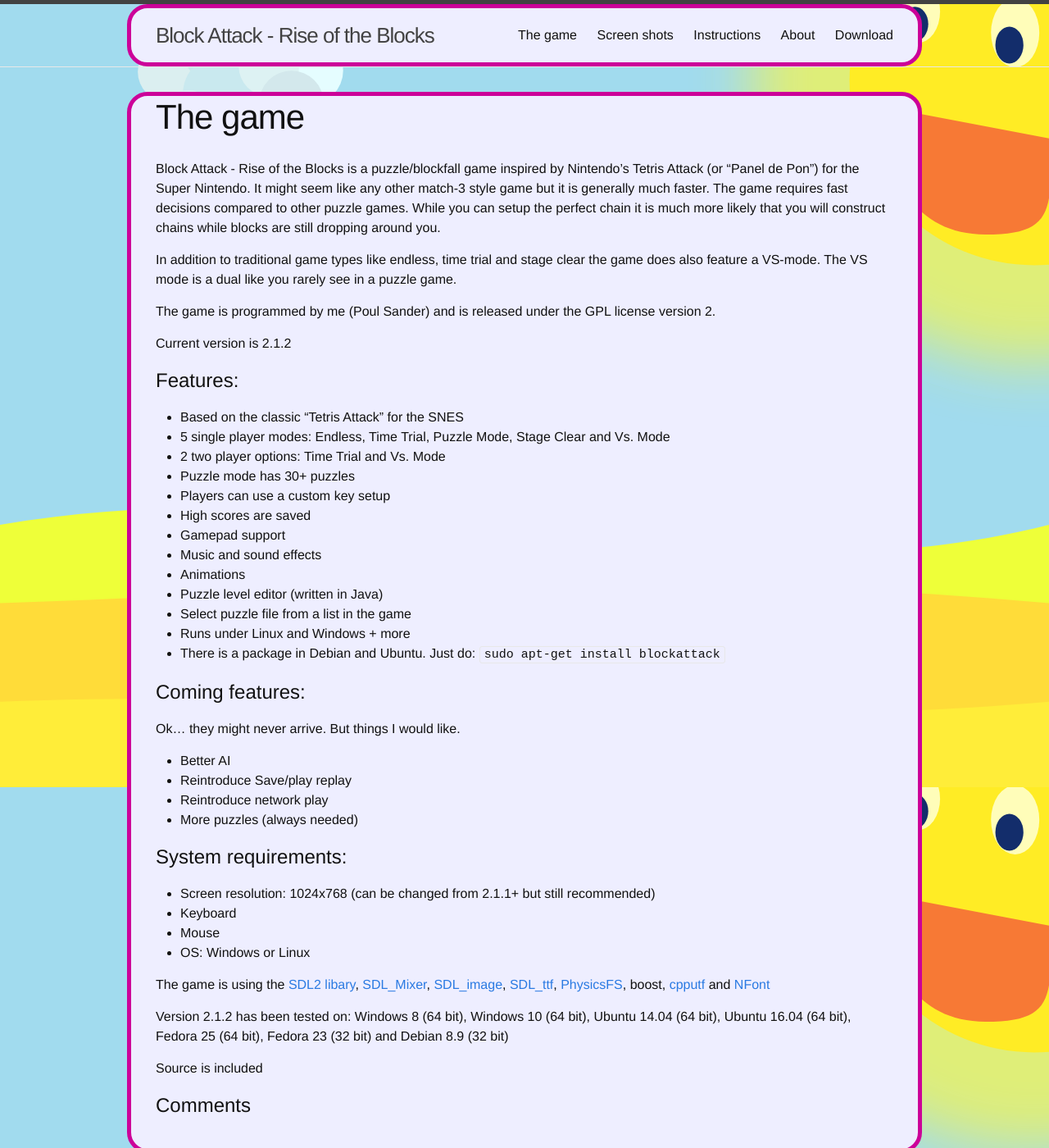
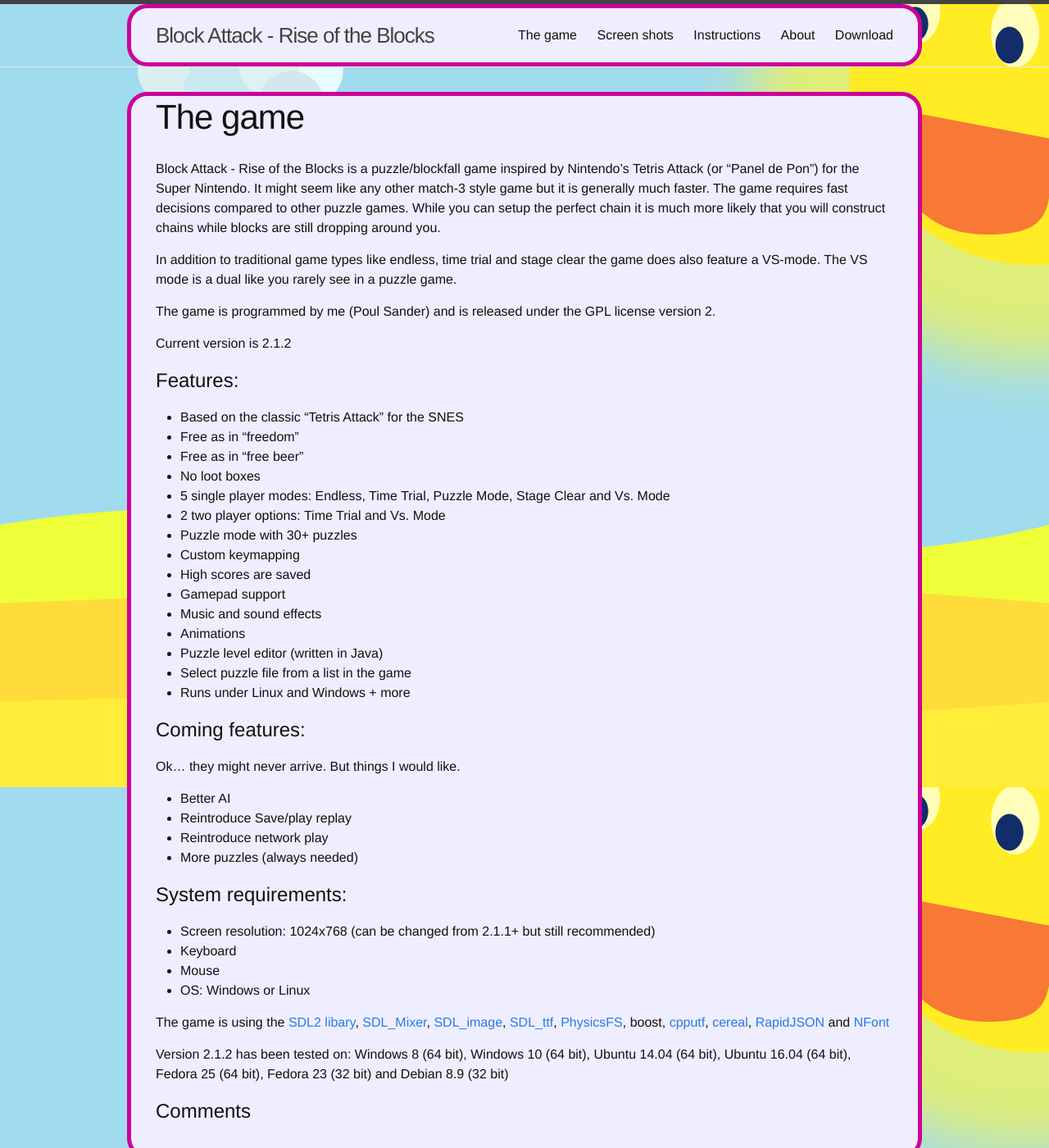
Before and after one commit to blockattack/blockattack-www, a Jekyll site: the page built from thegame.md, in a window 1280 px wide and 1400 px high. Shown: the whole window at 82% size. Built offline with Jekyll 4.4.1, drawn with Linux system fonts in a browser that asks for light colours; comment, search, counter and statistics services are not loaded.

Commit message:
Changed the about page a bit

```diff
--- a/thegame.md
+++ b/thegame.md
@@ -17,10 +17,13 @@ Current version is 2.1.2
 # Features:
 
   * Based on the classic "Tetris Attack" for the SNES
+  * Free as in "freedom"
+  * Free as in "free beer"
+  * No loot boxes
   * 5 single player modes: Endless, Time Trial, Puzzle Mode, Stage Clear and Vs. Mode
   * 2 two player options: Time Trial and Vs. Mode
-  * Puzzle mode has 30+ puzzles
-  * Players can use a custom key setup
+  * Puzzle mode with 30+ puzzles
+  * Custom keymapping
   * High scores are saved
   * Gamepad support
   * Music and sound effects
@@ -28,7 +31,6 @@ Current version is 2.1.2
   * Puzzle level editor (written in Java)
   * Select puzzle file from a list in the game
   * Runs under Linux and Windows + more
-  * There is a package in Debian and Ubuntu. Just do: `sudo apt-get install blockattack`
 
 # Coming features:
 Ok... they might never arrive. But things I would like.
@@ -45,11 +47,9 @@ Ok... they might never arrive. But things I would like.
   * Mouse
   * OS: Windows or Linux
 
-The game is using the [SDL2 libary](http://www.libsdl.org/), [SDL_Mixer](http://www.libsdl.org/projects/SDL_mixer), [SDL_image](http://www.libsdl.org/projects/SDL_image/), [SDL_ttf](https://www.libsdl.org/projects/SDL_ttf/), [PhysicsFS](https://icculus.org/physfs/), boost, [cpputf](http://utfcpp.sourceforge.net/) and [NFont](https://github.com/grimfang4/nfont/)
+The game is using the [SDL2 libary](http://www.libsdl.org/), [SDL_Mixer](http://www.libsdl.org/projects/SDL_mixer), [SDL_image](http://www.libsdl.org/projects/SDL_image/), [SDL_ttf](https://www.libsdl.org/projects/SDL_ttf/), [PhysicsFS](https://icculus.org/physfs/), boost, [cpputf](http://utfcpp.sourceforge.net/), [cereal](https://uscilab.github.io/cereal/), [RapidJSON](http://rapidjson.org) and [NFont](https://github.com/grimfang4/nfont/)
 
 Version 2.1.2 has been tested on: Windows 8 (64 bit), Windows 10 (64 bit), Ubuntu 14.04 (64 bit), Ubuntu 16.04 (64 bit), Fedora 25 (64 bit), Fedora 23 (32 bit) and Debian 8.9 (32 bit)
-
-Source is included
 
 # Comments
 
```
